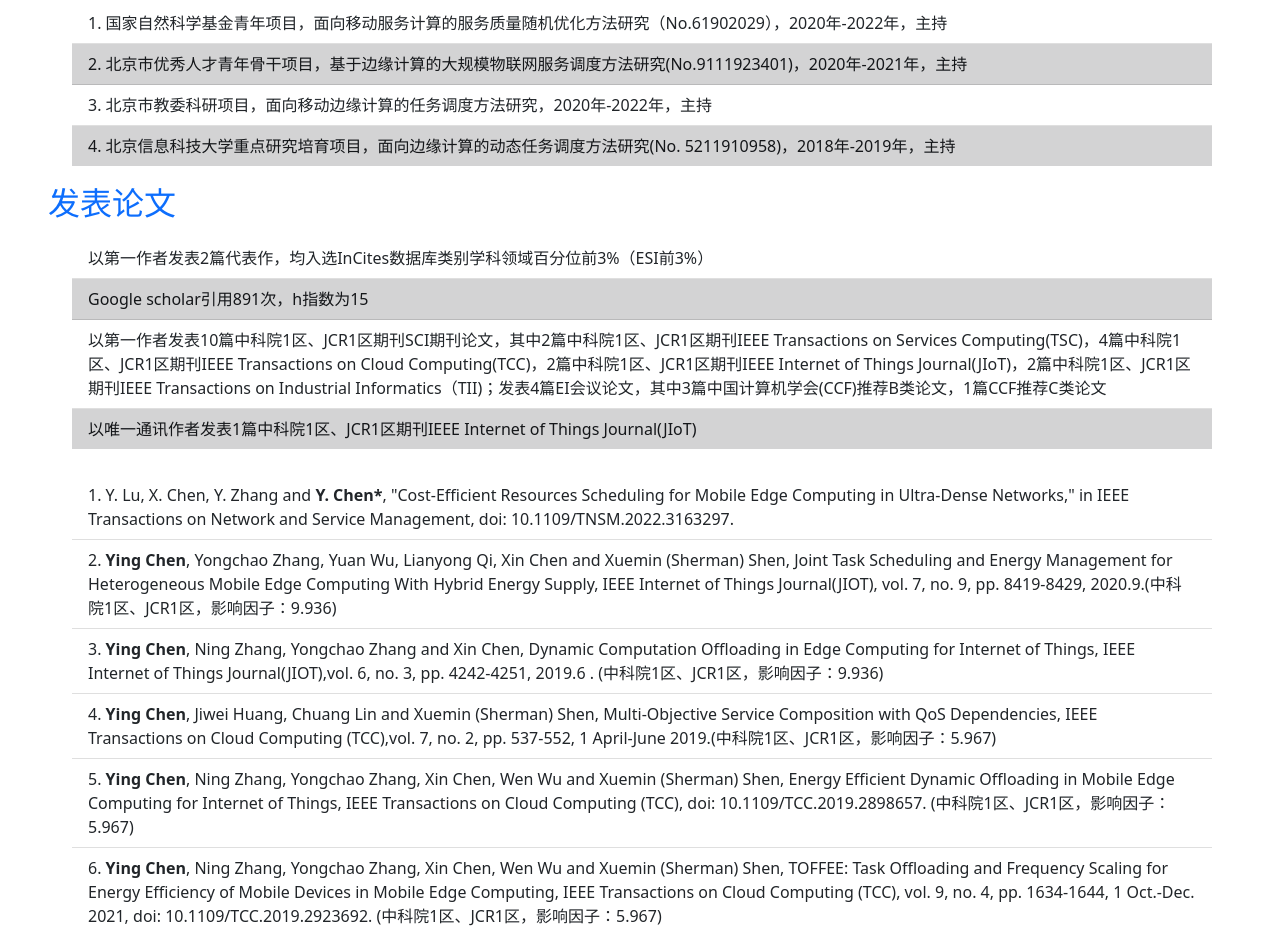
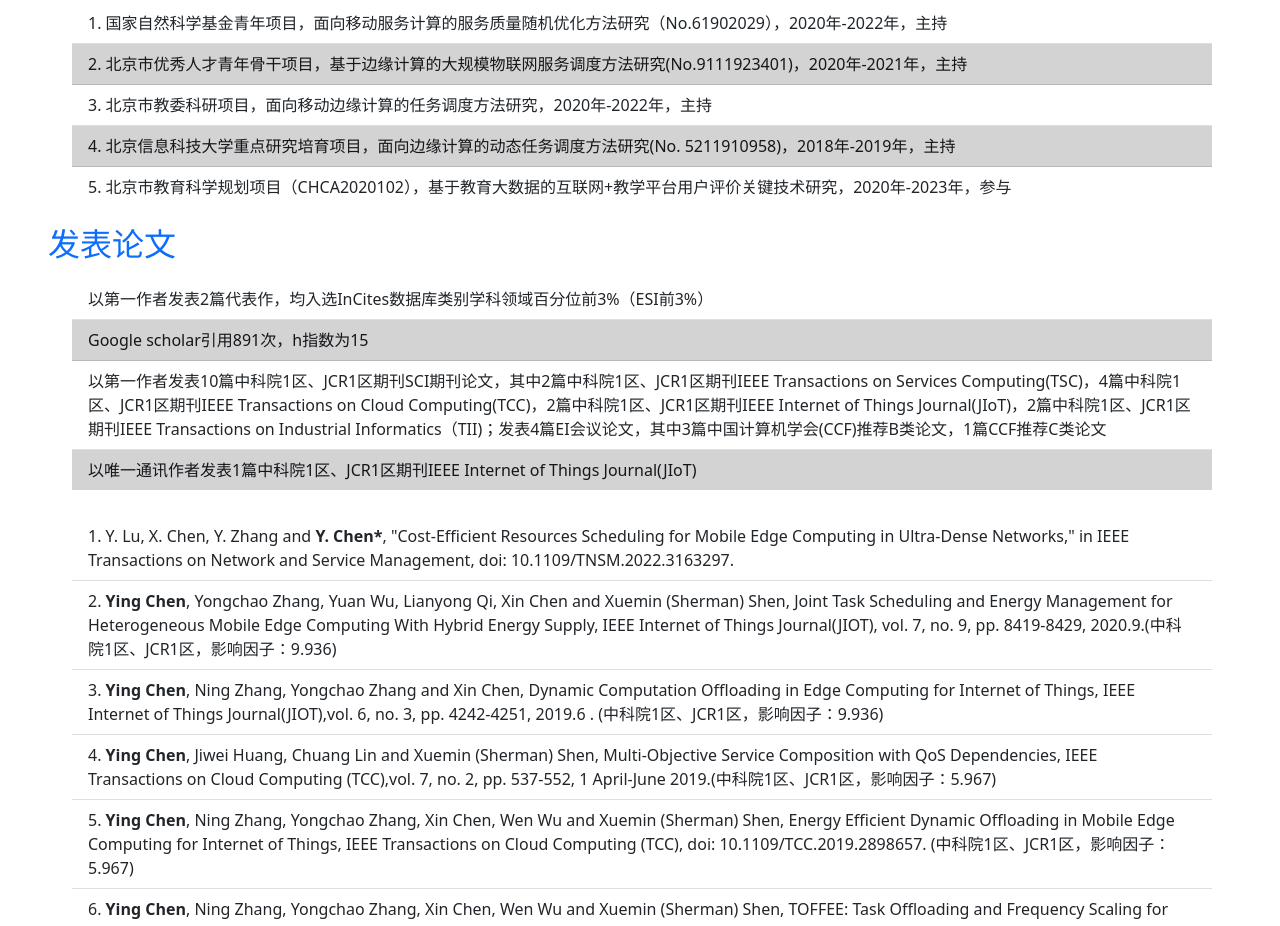
Before and after one commit to hialary/hialary.github.io, a plain HTML site: page index.html in a window 1280 px wide. Shown: the part 1108-2034 px from the top of the page. Drawn offline with Linux system fonts and the light colour scheme.

Commit message:
update project

```diff
--- a/index.html
+++ b/index.html
@@ -128,6 +128,7 @@
                     <li class="list-group-item list-group-item-dark">北京信息科技大学重点研究培育项目，面向边缘计算的动态任务调度方法研究(No.
                         5211910958)，2018年-2019年，主持
                     </li>
+                    <li class="list-group-item">北京市教育科学规划项目（CHCA2020102），基于教育大数据的互联网+教学平台用户评价关键技术研究，2020年-2023年，参与</li>
                 </ol>
             </div>
         </div>
```
